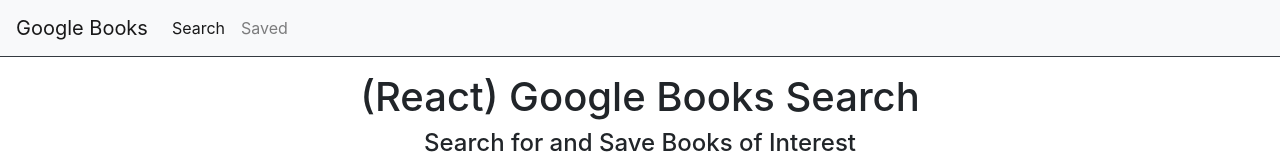
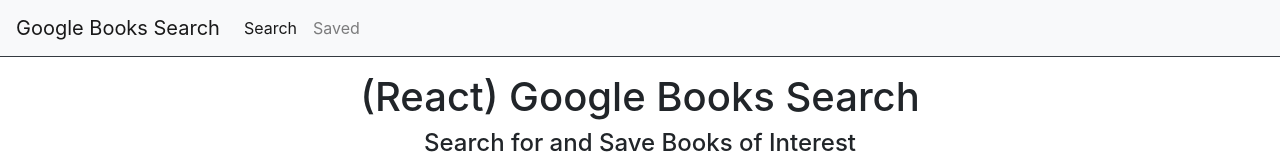
Before and after one commit to kyle074613/google-books-search, a React (Create React App) app in the folder client/: page / in a window 1280 px wide. Shown: the top 160 px of the page. Built offline with nearby package versions, Linux system fonts and the light colour scheme.

Commit message:
slight change on navbar

```diff
--- a/client/src/components/Navbar/index.js
+++ b/client/src/components/Navbar/index.js
@@ -7,7 +7,7 @@
 
     return (
         <nav className="navbar border-bottom border-dark navbar-expand navbar-light bg-light">
-            <div className="navbar-brand">Google Books</div>
+            <div className="navbar-brand">Google Books Search</div>
             <div className="collapse navbar-collapse" id="navbarNav">
                 <ul className="navbar-nav">
                     <li className="nav-item">
```
